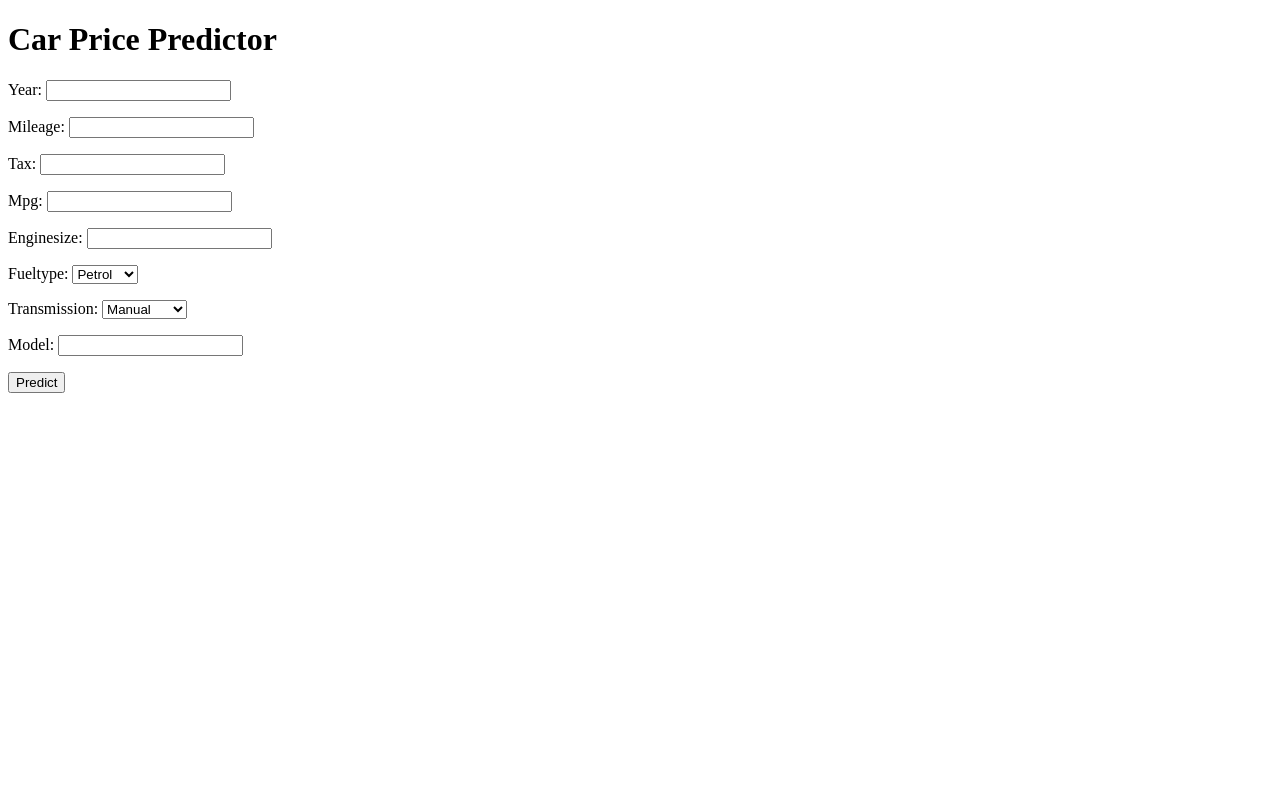
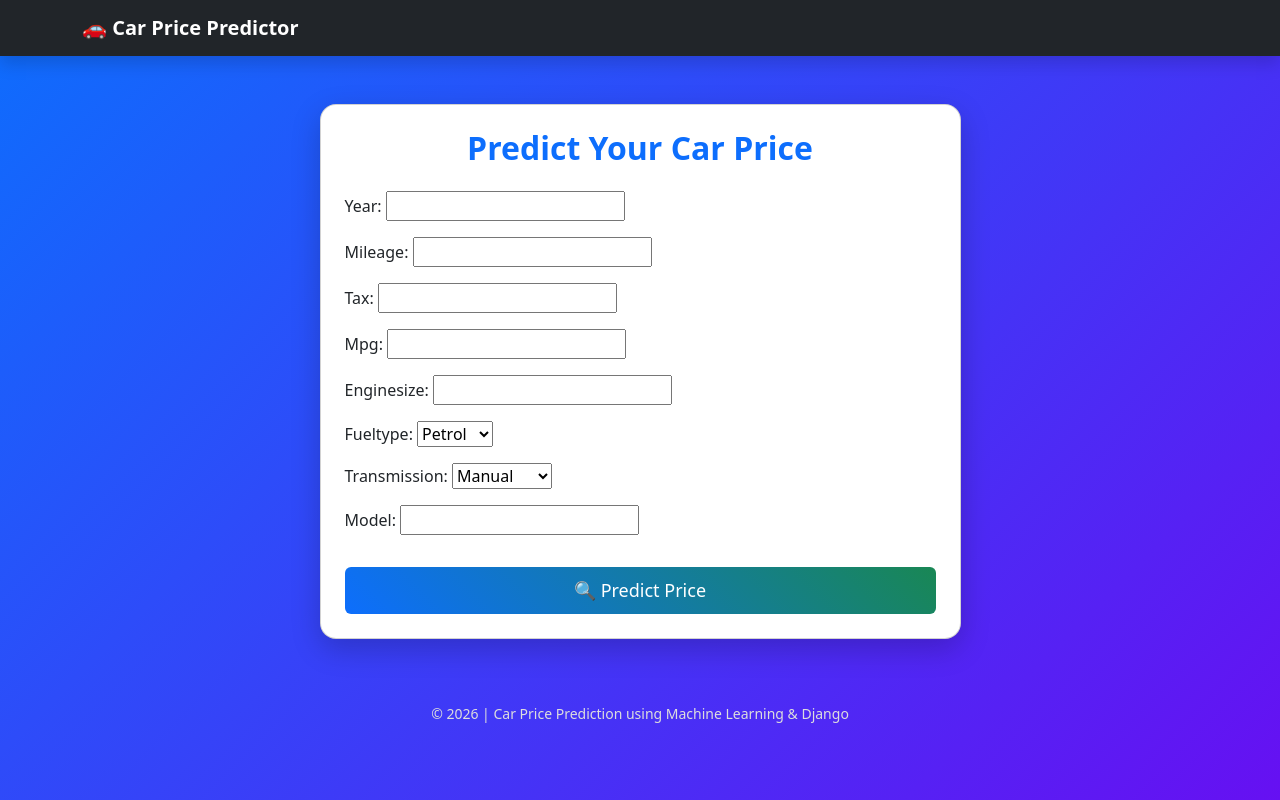
Before and after one commit to pranavippalpelli/Carpriceprediction, a Django app: page / in a window 1280 px wide. Run offline with Django 5.2, Linux system fonts and the light colour scheme; parts of the project's set-up code (start-up, migrations or seed data) failed here and were passed over.

Commit message:
pushing code

```diff
--- a/predictor/templates/predictor/predict.html
+++ b/predictor/templates/predictor/predict.html
@@ -1,4 +1,4 @@
-<!DOCTYPE html>
+{% comment %} <!DOCTYPE html>
 <html>
 <head>
     <title>Car Price Prediction</title>
@@ -16,4 +16,116 @@
         <h2>Estimated Price: ₹ {{ price|floatformat:2 }}</h2>
     {% endif %}
 </body>
+</html> {% endcomment %}
+
+
+<!DOCTYPE html>
+<html lang="en">
+<head>
+    <meta charset="UTF-8">
+    <title>Car Price Prediction</title>
+
+    <!-- Bootstrap CSS -->
+    <link
+      href="https://cdn.jsdelivr.net/npm/bootstrap@5.3.3/dist/css/bootstrap.min.css"
+      rel="stylesheet"
+    >
+
+    <style>
+        body {
+            background: linear-gradient(135deg, #0d6efd, #6610f2);
+            min-height: 100vh;
+        }
+
+        .card {
+            border-radius: 16px;
+            box-shadow: 0 10px 30px rgba(0,0,0,0.2);
+        }
+
+        .btn-predict {
+            background: linear-gradient(45deg, #0d6efd, #198754);
+            border: none;
+            font-size: 18px;
+            padding: 10px;
+        }
+
+        .btn-predict:hover {
+            transform: scale(1.03);
+            transition: 0.3s ease;
+        }
+
+        .price-box {
+            background: #198754;
+            color: white;
+            padding: 20px;
+            border-radius: 12px;
+            font-size: 24px;
+            font-weight: bold;
+            text-align: center;
+            margin-top: 20px;
+        }
+
+        footer {
+            color: #ddd;
+            font-size: 14px;
+        }
+    </style>
+</head>
+
+<body>
+
+<!-- 🔹 NAVBAR -->
+<nav class="navbar navbar-expand-lg navbar-dark bg-dark shadow">
+    <div class="container">
+        <a class="navbar-brand fw-bold" href="#">🚗 Car Price Predictor</a>
+    </div>
+</nav>
+
+<!-- 🔹 MAIN CONTENT -->
+<div class="container py-5">
+    <div class="row justify-content-center">
+        <div class="col-lg-7 col-md-9">
+
+            <div class="card p-4">
+                <h2 class="text-center mb-4 text-primary fw-bold">
+                    Predict Your Car Price
+                </h2>
+
+                <form method="post">
+                    {% csrf_token %}
+                    {{ form.as_p }}
+
+                    <div class="d-grid">
+                        <button type="submit" class="btn btn-predict text-white mt-3">
+                            🔍 Predict Price
+                        </button>
+                    </div>
+                </form>
+
+                {% if price %}
+                    <div class="price-box mt-4">
+                        Estimated Price: ₹ {{ price|floatformat:2 }}
+                    </div>
+                {% endif %}
+            </div>
+
+        </div>
+    </div>
+</div>
+
+<!-- 🔹 FOOTER -->
+<footer class="text-center py-3 mt-auto">
+    <div class="container">
+        <p class="mb-0">
+            © 2026 | Car Price Prediction using Machine Learning & Django
+        </p>
+    </div>
+</footer>
+
+<!-- Bootstrap JS -->
+<script
+  src="https://cdn.jsdelivr.net/npm/bootstrap@5.3.3/dist/js/bootstrap.bundle.min.js">
+</script>
+
+</body>
 </html>
```
